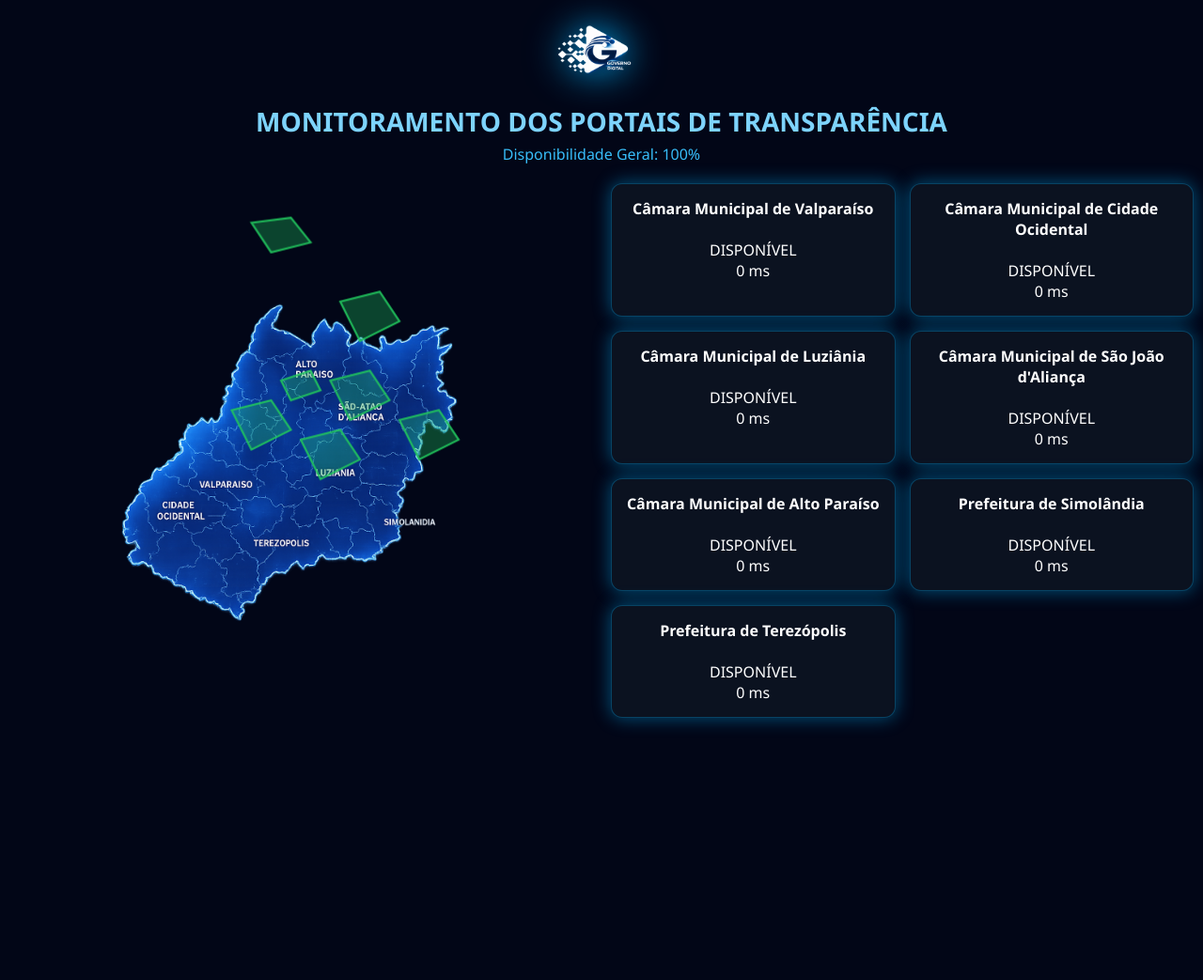
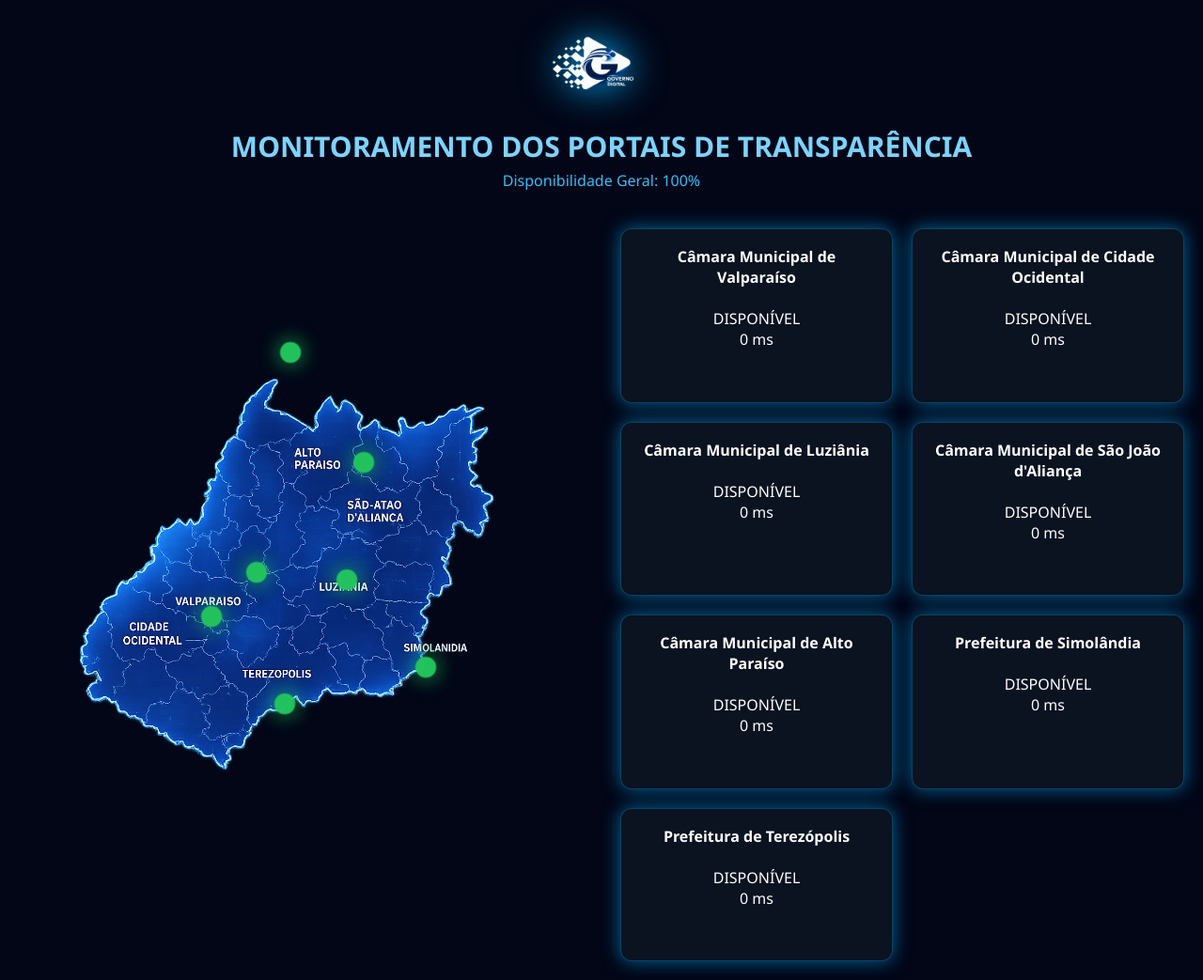
Before and after one commit to besttecsystem2025-cell/painel-noc-transparencia, a Flask app: page / in a window 1280 px wide. Shown: the whole page at 94% size. Before the commit the page ends 775 px from the top, so only its background shows below. Run offline with Flask 3, Linux system fonts and the light colour scheme; data that the repository does not hold is empty.

Commit message:
Update dashboard.html

```diff
--- a/templates/dashboard.html
+++ b/templates/dashboard.html
@@ -6,22 +6,22 @@
 <meta charset="UTF-8">
 <meta name="viewport" content="width=device-width, initial-scale=1.0">
 
-<title>Centro de Monitoramento</title>
+<title>Monitoramento Transparência</title>
 
 <style>
 
 *{
 box-sizing:border-box;
+margin:0;
+padding:0;
 }
 
 body{
 
-margin:0;
 font-family:Segoe UI;
 background:#020617;
 color:white;
-overflow:hidden;
-height:100vh;
+overflow-x:hidden;
 
 }
 
@@ -30,29 +30,29 @@ height:100vh;
 header{
 
 text-align:center;
-padding:10px;
+padding:20px;
 
 }
 
 header img{
 
-height:90px;
+height:100px;
 filter:drop-shadow(0 0 20px #00b4ff);
 
 }
 
 h1{
 
-margin:5px 0;
+margin-top:10px;
+font-size:30px;
 color:#7dd3fc;
-font-size:28px;
 
 }
 
 .status{
 
 color:#38bdf8;
-font-size:16px;
+margin-top:5px;
 
 }
 
@@ -62,10 +62,9 @@ font-size:16px;
 
 display:grid;
 grid-template-columns:1fr 1fr;
-gap:20px;
+gap:40px;
 
-height:calc(100vh - 120px);
-padding:10px;
+padding:20px;
 
 }
 
@@ -74,56 +73,85 @@ padding:10px;
 .mapa{
 
 position:relative;
-
 display:flex;
 justify-content:center;
-align-items:flex-start;
 
 }
 
 .mapa img{
 
-width:80%;
-max-width:420px;
+width:100%;
+max-width:520px;
 
 }
 
-/* SVG overlay */
+/* PONTOS */
 
-.overlay{
+.ponto{
 
 position:absolute;
-width:80%;
-max-width:420px;
-pointer-events:none;
+
+width:14px;
+height:14px;
+
+border-radius:50%;
+
+background:#22c55e;
+
+box-shadow:0 0 15px #22c55e;
+
+animation:pulse 1.5s infinite;
 
 }
 
-/* CIDADES */
+/* POSIÇÃO DAS CIDADES */
 
-.cidade{
+#altoparaiso{
 
-fill:rgba(34,197,94,0.35);
-stroke:#22c55e;
-stroke-width:2;
-
-animation:pulse 2s infinite;
+top:16%;
+left:47%;
 
 }
 
-/* STATUS */
+#saojoao{
 
-.instavel{
-
-fill:rgba(250,204,21,.35);
-stroke:#facc15;
+top:31%;
+left:60%;
 
 }
 
-.indisponivel{
+#luziania{
 
-fill:rgba(239,68,68,.35);
-stroke:#ef4444;
+top:47%;
+left:57%;
+
+}
+
+#cidadeocidental{
+
+top:52%;
+left:33%;
+
+}
+
+#valparaiso{
+
+top:46%;
+left:41%;
+
+}
+
+#terezopolis{
+
+top:64%;
+left:46%;
+
+}
+
+#simolandia{
+
+top:59%;
+left:71%;
 
 }
 
@@ -131,9 +159,9 @@ stroke:#ef4444;
 
 @keyframes pulse{
 
-0%{opacity:.5}
-50%{opacity:1}
-100%{opacity:.5}
+0%{transform:scale(1);opacity:.6}
+50%{transform:scale(1.6);opacity:1}
+100%{transform:scale(1);opacity:.6}
 
 }
 
@@ -145,9 +173,7 @@ display:grid;
 
 grid-template-columns:repeat(auto-fit,minmax(220px,1fr));
 
-gap:15px;
-
-align-content:start;
+gap:20px;
 
 }
 
@@ -159,39 +185,40 @@ background:#0b1220;
 
 border-radius:12px;
 
-padding:15px;
+padding:18px;
 
 text-align:center;
 
 border:1px solid rgba(0,180,255,.3);
 
-box-shadow:0 0 20px rgba(0,180,255,.2);
+box-shadow:0 0 15px rgba(0,180,255,.4);
+
+transition:0.3s;
 
 animation:glow 4s infinite alternate;
 
 }
 
+.card:hover{
+
+transform:scale(1.05);
+
+}
+
 @keyframes glow{
 
-from{box-shadow:0 0 10px rgba(0,180,255,.2)}
-to{box-shadow:0 0 25px rgba(0,180,255,.6)}
+from{box-shadow:0 0 10px rgba(0,180,255,.3)}
+to{box-shadow:0 0 25px rgba(0,180,255,.7)}
 
 }
 
 /* RESPONSIVO */
 
-@media (max-width:1200px){
+@media (max-width:1100px){
 
 .container{
 
 grid-template-columns:1fr;
-overflow:auto;
-
-}
-
-body{
-
-overflow:auto;
 
 }
 
@@ -219,50 +246,23 @@ Disponibilidade Geral: <span id="percentual">0%</span>
 
 <div class="container">
 
+<!-- MAPA -->
+
 <div class="mapa">
 
 <img src="{{ url_for('static', filename='mapa-goias.png') }}">
 
-<svg class="overlay" viewBox="0 0 400 400">
-
-<!-- ALTO PARAISO -->
-<polygon id="altoparaiso"
-points="150,40 190,35 210,60 170,70"
-class="cidade"/>
-
-<!-- SAO JOAO -->
-<polygon id="saojoao"
-points="240,120 280,110 300,140 260,160"
-class="cidade"/>
-
-<!-- LUZIANIA -->
-<polygon id="luziania"
-points="230,200 270,190 290,220 250,240"
-class="cidade"/>
-
-<!-- CIDADE OCIDENTAL -->
-<polygon id="cidadeocidental"
-points="130,230 170,220 190,250 150,270"
-class="cidade"/>
-
-<!-- VALPARAISO -->
-<polygon id="valparaiso"
-points="180,200 210,190 220,210 190,220"
-class="cidade"/>
-
-<!-- TEREZOPOLIS -->
-<polygon id="terezopolis"
-points="200,260 240,250 260,280 220,300"
-class="cidade"/>
-
-<!-- SIMOLANDIA -->
-<polygon id="simolandia"
-points="300,240 340,230 360,260 320,280"
-class="cidade"/>
-
-</svg>
+<div id="altoparaiso" class="ponto"></div>
+<div id="saojoao" class="ponto"></div>
+<div id="luziania" class="ponto"></div>
+<div id="cidadeocidental" class="ponto"></div>
+<div id="valparaiso" class="ponto"></div>
+<div id="terezopolis" class="ponto"></div>
+<div id="simolandia" class="ponto"></div>
 
 </div>
+
+<!-- CARDS -->
 
 <div class="cards" id="grid"></div>
 
@@ -282,18 +282,6 @@ const nomes = {
 
 }
 
-const idsMapa = {
-
-"Cidade Ocidental":"cidadeocidental",
-"Valparaíso":"valparaiso",
-"São João d'Aliança":"saojoao",
-"Alto Paraíso":"altoparaiso",
-"Luziânia":"luziania",
-"Simolândia":"simolandia",
-"Terezópolis":"terezopolis"
-
-}
-
 async function carregar(){
 
 const resposta = await fetch("/dados")
@@ -307,11 +295,6 @@ const grid = document.getElementById("grid")
 grid.innerHTML=""
 
 dados.portais.forEach(p=>{
-
-let classe="cidade"
-
-if(p.status=="INSTÁVEL")classe="cidade instavel"
-if(p.status=="INDISPONÍVEL")classe="cidade indisponivel"
 
 let nomeCompleto = nomes[p.nome]
 
@@ -333,12 +316,6 @@ ${p.tempo} ms
 
 `
 
-let id = idsMapa[p.nome]
-
-let cidade = document.getElementById(id)
-
-cidade.setAttribute("class",classe)
-
 })
 
 }
@@ -350,5 +327,4 @@ setInterval(carregar,30000)
 </script>
 
 </body>
-
 </html>
```
